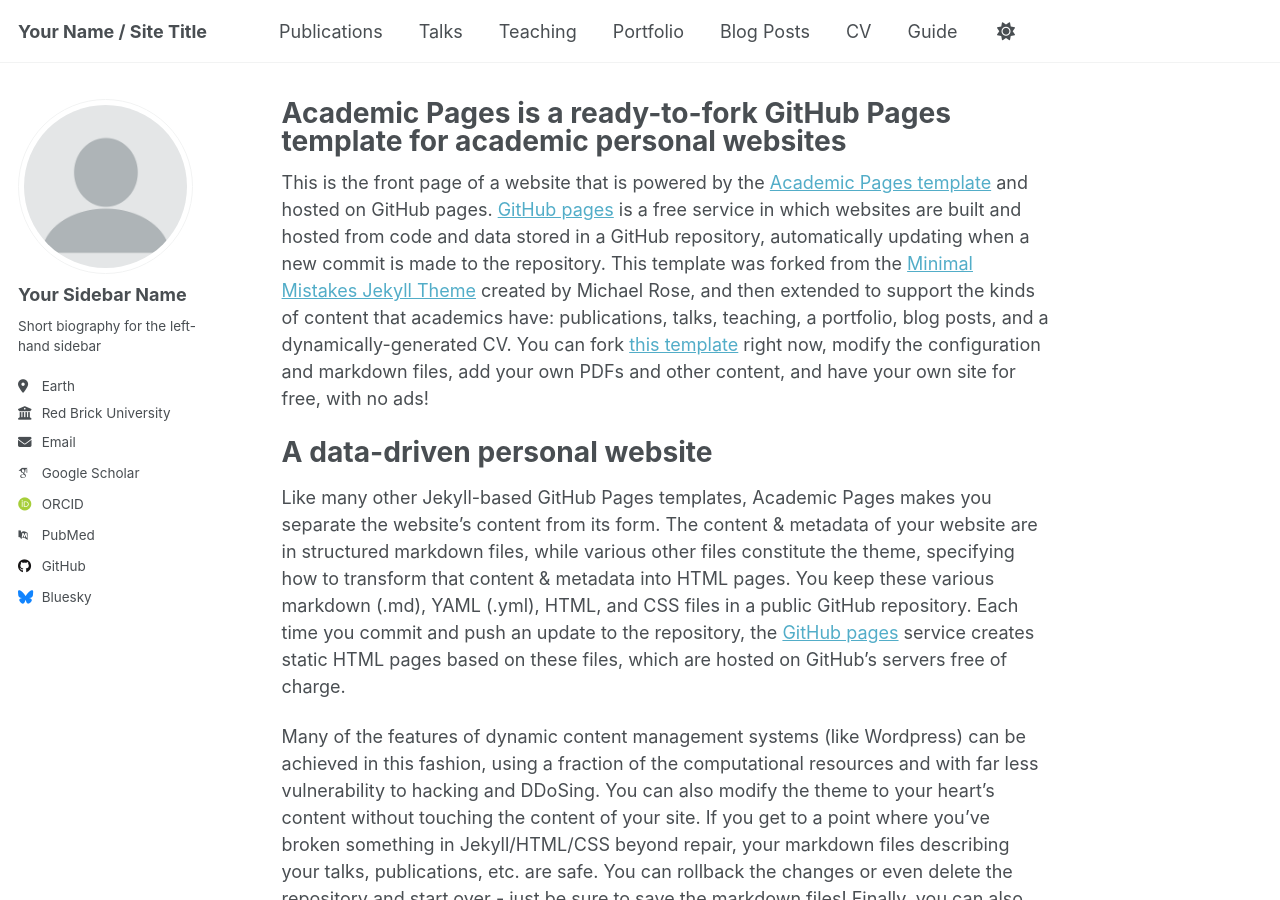
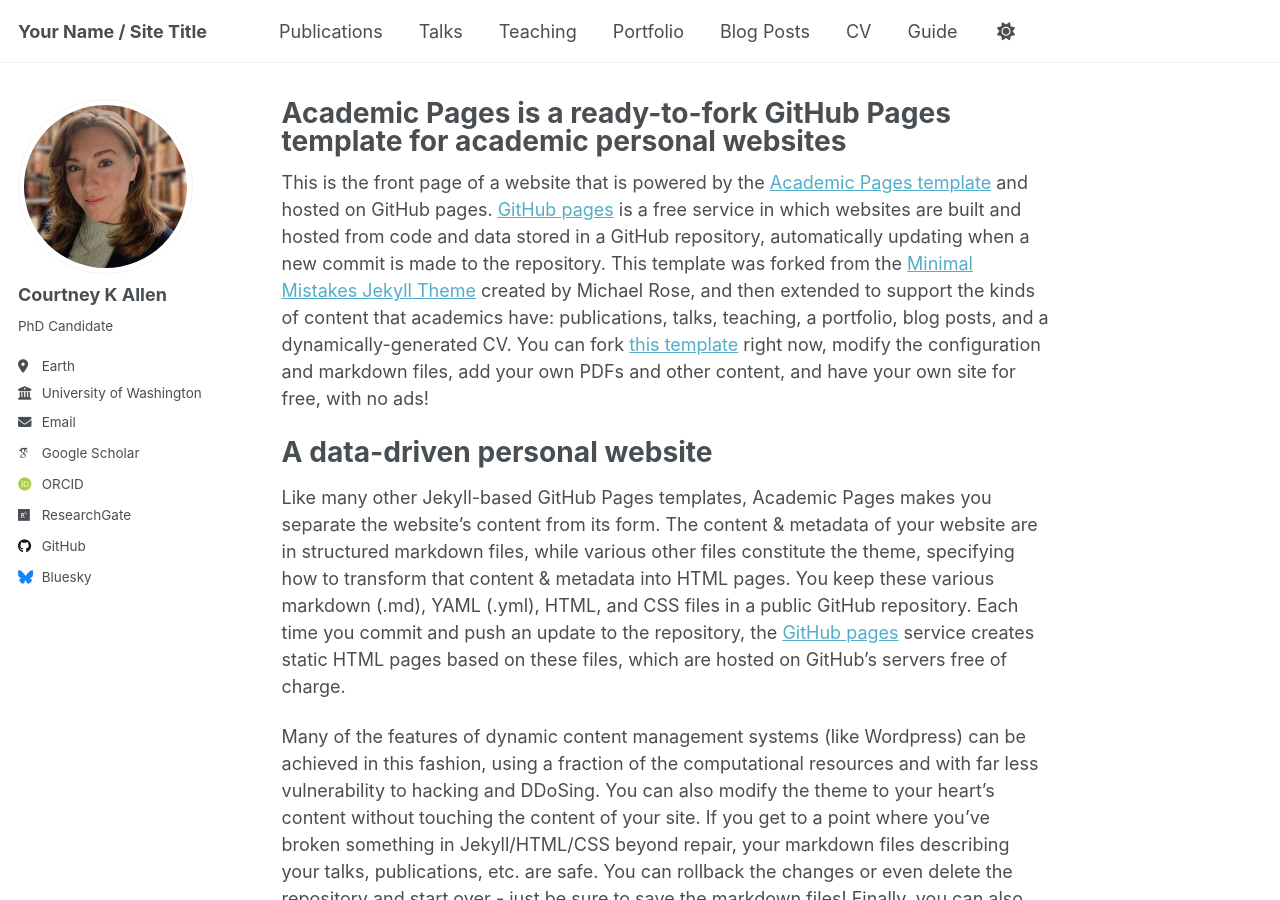
Before and after one commit to courtneykirsten/test-page, a Jekyll site: the page built from _pages/about.md, in a window 1280 px wide and 900 px high. Built offline with Jekyll 4.4.1, drawn with Linux system fonts in a browser that asks for light colours; some web fonts are replaced.

Commit message:
Update _config.yml

```diff
--- a/_config.yml
+++ b/_config.yml
@@ -22,23 +22,23 @@ repository               : "academicpages/academicpages.github.io"
 #               Additional customization can be done by editing /_includes/author-profile.html
 author:
   # Biographic information
-  avatar           : "profile.png"
-  name             : "Your Sidebar Name"
+  avatar           : "headshot.jpg"
+  name             : "Courtney K Allen"
   pronouns         : # example: "she/her"
-  bio              : "Short biography for the left-hand sidebar"
+  bio              : "PhD Candidate"
   location         : "Earth"
-  employer         : "Red Brick University"
-  uri              : # URL
-  email            : "none@example.org"
+  employer         : "University of Washington"
+  uri              :
+  email            : "ckallen@uw.edu"
 
   # Academic websites
   arxiv            : # URL - Update with the correct link to your profile
-  googlescholar    : "https://scholar.google.com/citations?user=PS_CX0AAAAAJ"
+  googlescholar    : "https://scholar.google.com/citations?user=aYf2JaEAAAAJ&hl=en"
   impactstory      : # URL
-  orcid            : "http://orcid.org/yourorcidurl"
+  orcid            : "https://orcid.org/0000-0002-5750-5988"
   semantic         : # URL
-  pubmed           : "https://www.ncbi.nlm.nih.gov/pubmed/?term=john+snow"
-  researchgate     : # URL
+  pubmed           :
+  researchgate     : https://www.researchgate.net/profile/Courtney-Allen-9?ev=hdr_xprf
   scopus           : # URL
 
   # Repositories and software development
```
